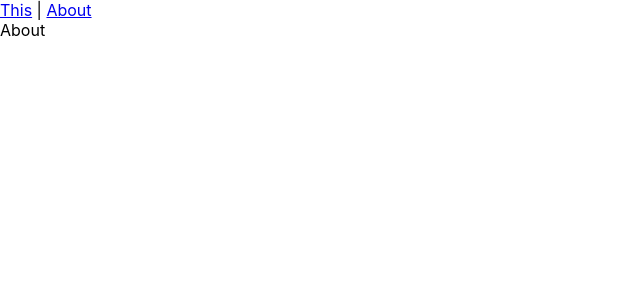
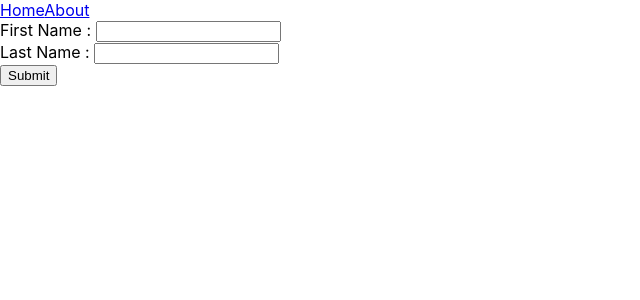
Before and after one commit to Dervin2003/react-training, a React (Create React App) app: page /about in a window 1280 px wide. Shown: the top 300 px of the page, without its empty margins (0-640 px from the left). Built offline with nearby package versions, Linux system fonts and the light colour scheme.

Commit message:
added useref in forms

```diff
--- a/src/About.jsx
+++ b/src/About.jsx
@@ -1,8 +1,30 @@
-import React from 'react'
+import {useRef} from 'react'
 
 function About() {
+    const firstRef=useRef(null)
+    const lastRef=useRef(null)
+
+    function formSubmit(e){
+        e.preventDefault()
+        alert("Form Submitted")
+
+        const fname=firstRef.current.value;
+        const lname=lastRef.current.value;
+
+        console.log(fname,lname)
+    }
   return (
-    <div>About</div>
+    <form onSubmit={formSubmit}>
+        <div>
+            <label>First Name : </label>
+            <input type="text" ref={firstRef}/>
+        </div>
+         <div>
+            <label>Last Name : </label>
+            <input type="text" ref={lastRef}/>
+        </div>
+        <button type="submit">Submit</button>
+    </form>
   )
 }
 
--- a/src/App.js
+++ b/src/App.js
@@ -10,6 +10,8 @@
 // import Events from './Events';
 // import Check from './Check';
 import TestRoute from './TestRoute';
+import { BrowserRouter,Routes,Route,Link } from 'react-router-dom';
+import About from './About';
 
 
 // const name="Java Script";
@@ -65,7 +67,17 @@
 
       <Events/> */}
 
-      <TestRoute/>
+      <BrowserRouter>
+        <nav>
+            <Link to="/">Home</Link>
+            <Link to="/about">About</Link>
+        </nav>
+
+        <Routes>
+            <Route path="/" element={<TestRoute/>}/>
+            <Route path="/about" element={<About/>}/>
+        </Routes>
+      </BrowserRouter>
     </>
 
   );
--- a/src/TestRoute.jsx
+++ b/src/TestRoute.jsx
@@ -1,22 +1,52 @@
-import React from 'react'
-import { BrowserRouter,Routes,Route,Link } from 'react-router-dom'
-import About from './About';
+import { useState } from "react";
 
 function TestRoute() {
-  return (
-    <BrowserRouter>
-        <nav>
-            <Link to="/">This</Link> | <Link to="/about">About</Link>
-        </nav>
 
-        <Routes>
-            <Route path="/" element={<TestRoute />} />
-            <Route path="/about" element={<About />} />
-      </Routes>
-    </BrowserRouter>
+    const [formData,setFormData]=useState({
+        name:'',
+        email:'',
+        password:''
+    })
 
+    const handleChange = (e) => {
+        const { name, value } = e.target;
+        setFormData((prevData) => ({
+            ...prevData,
+            [name]: value
+        }));
+    };
 
-  )
+    const formSubmit = (e) => {
+        e.preventDefault();
+        console.log('Form Data Submitted:', formData);
+        alert(`Thanks ${formData.name}, your message has been sent!`);
+
+        setFormData({
+            name: '',
+            email: '',
+            message: ''
+        });
+    };
+
+    return (
+        <div>
+            <form onSubmit={formSubmit}>
+                <div>
+                    <label>Name : </label>
+                    <input type="text" value={formData.name} name="name" onChange={handleChange} />
+                </div>
+                <div>
+                    <label>E-mail : </label>
+                    <input type="email" value={formData.email} name="email" onChange={handleChange} />
+                </div>
+                <div>
+                    <label>Password : </label>
+                    <input type="password" value={formData.password} name="password" onChange={handleChange} />
+                </div>
+                <button type="submit">Submit</button>
+            </form>
+        </div>
+    )
 }
 
 export default TestRoute;
```
